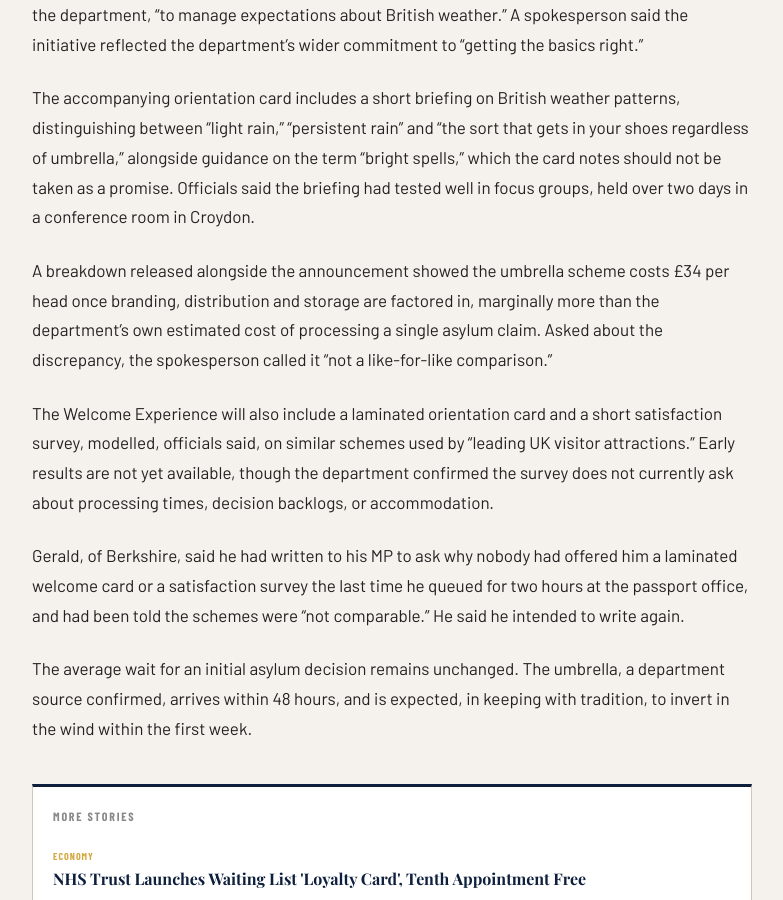
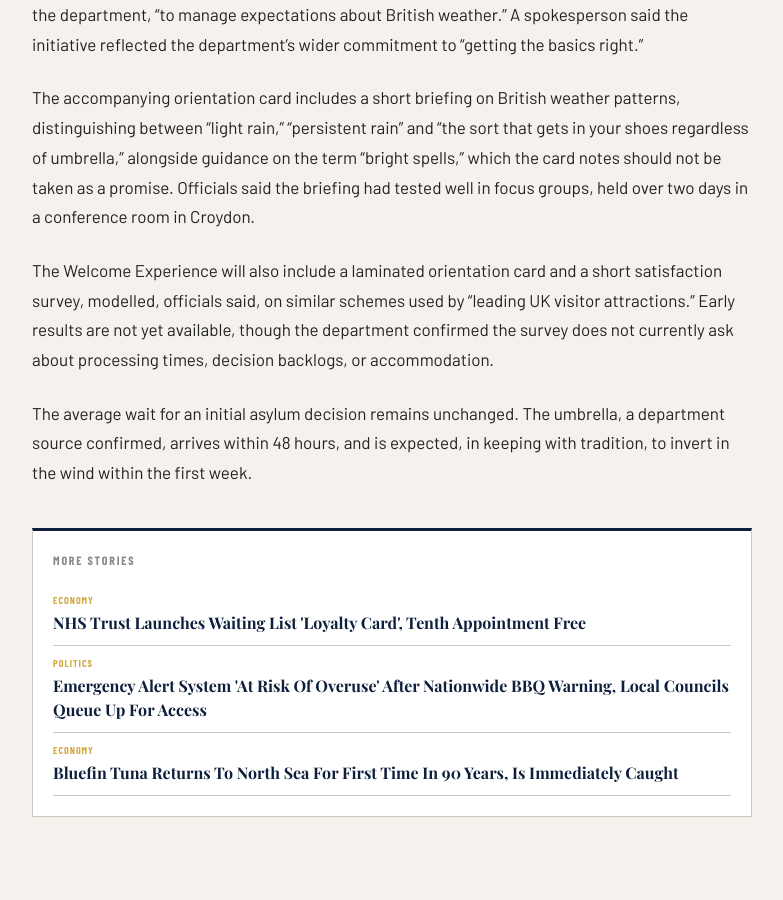
Before and after one commit to matt-palmer999/britishpatriots, a Jekyll site: the page built from _posts/2026-08-19-small-boats-welcome-experience.md, in a window 1280 px wide and 900 px high, scrolled down 1149 px. Shown: the whole window, without its empty margins (248-1031 px from the left). Built offline with Jekyll 4.4.1, drawn with Linux system fonts in a browser that asks for light colours; some web fonts are replaced.

Commit message:
Update 2026-08-19-small-boats-welcome-experience.md

```diff
--- a/_posts/2026-08-19-small-boats-welcome-experience.md
+++ b/_posts/2026-08-19-small-boats-welcome-experience.md
@@ -11,10 +11,6 @@ The Home Office has confirmed that small boat arrivals processed at reception ce
 
 The accompanying orientation card includes a short briefing on British weather patterns, distinguishing between "light rain," "persistent rain" and "the sort that gets in your shoes regardless of umbrella," alongside guidance on the term "bright spells," which the card notes should not be taken as a promise. Officials said the briefing had tested well in focus groups, held over two days in a conference room in Croydon.
 
-A breakdown released alongside the announcement showed the umbrella scheme costs £34 per head once branding, distribution and storage are factored in, marginally more than the department's own estimated cost of processing a single asylum claim. Asked about the discrepancy, the spokesperson called it "not a like-for-like comparison."
-
 The Welcome Experience will also include a laminated orientation card and a short satisfaction survey, modelled, officials said, on similar schemes used by "leading UK visitor attractions." Early results are not yet available, though the department confirmed the survey does not currently ask about processing times, decision backlogs, or accommodation.
 
-Gerald, of Berkshire, said he had written to his MP to ask why nobody had offered him a laminated welcome card or a satisfaction survey the last time he queued for two hours at the passport office, and had been told the schemes were "not comparable." He said he intended to write again.
-
 The average wait for an initial asylum decision remains unchanged. The umbrella, a department source confirmed, arrives within 48 hours, and is expected, in keeping with tradition, to invert in the wind within the first week.
```
